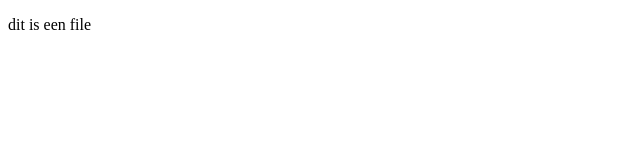
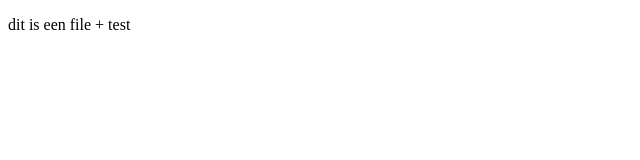
Before and after one commit to Basdejong05/basdejong05.github.io, a plain HTML site: page index.html in a window 1280 px wide. Shown: the full height of the page, 0-640 px from the left. Drawn offline with Linux system fonts and the light colour scheme.

Commit message:
test
test

```diff
--- a/index.html
+++ b/index.html
@@ -8,7 +8,7 @@
 </head>
 <body>
     <p>
-        dit is een file
+        dit is een file + test
     </p>
 </body>
 </html>
```
